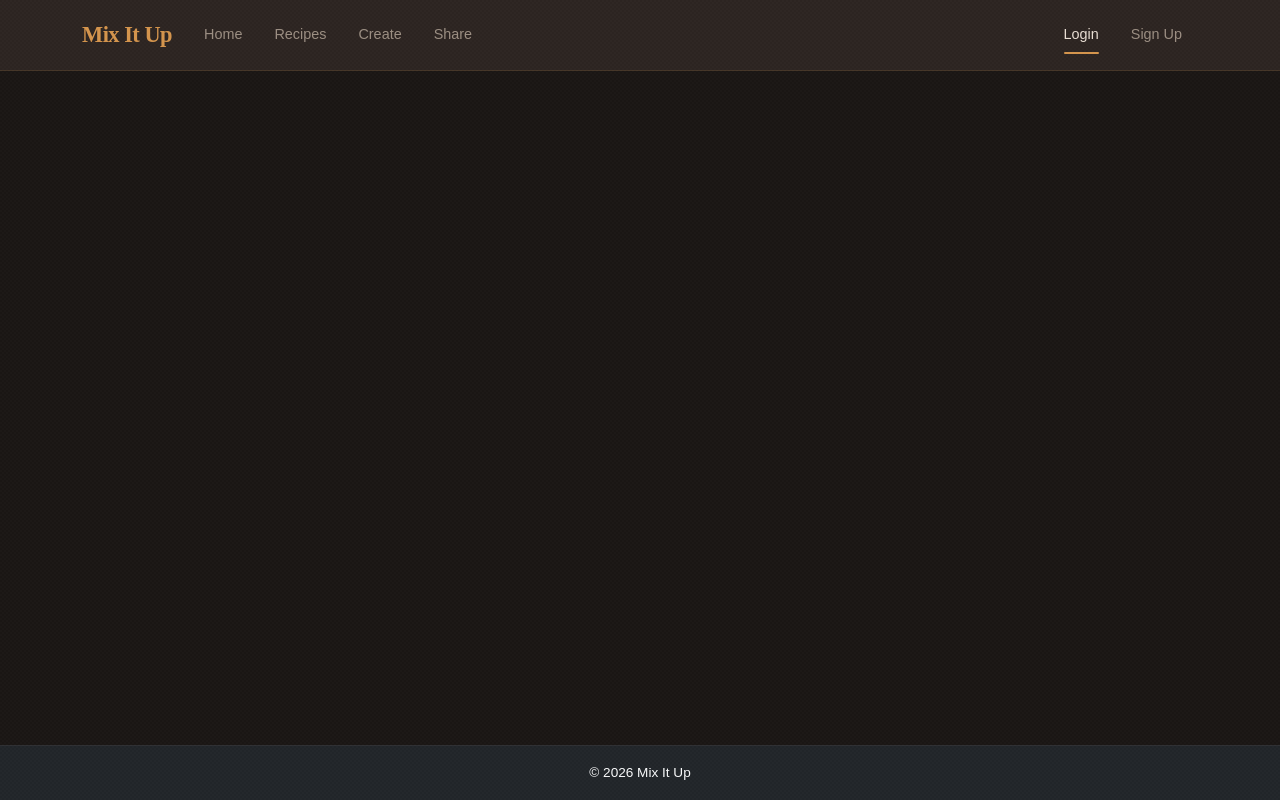
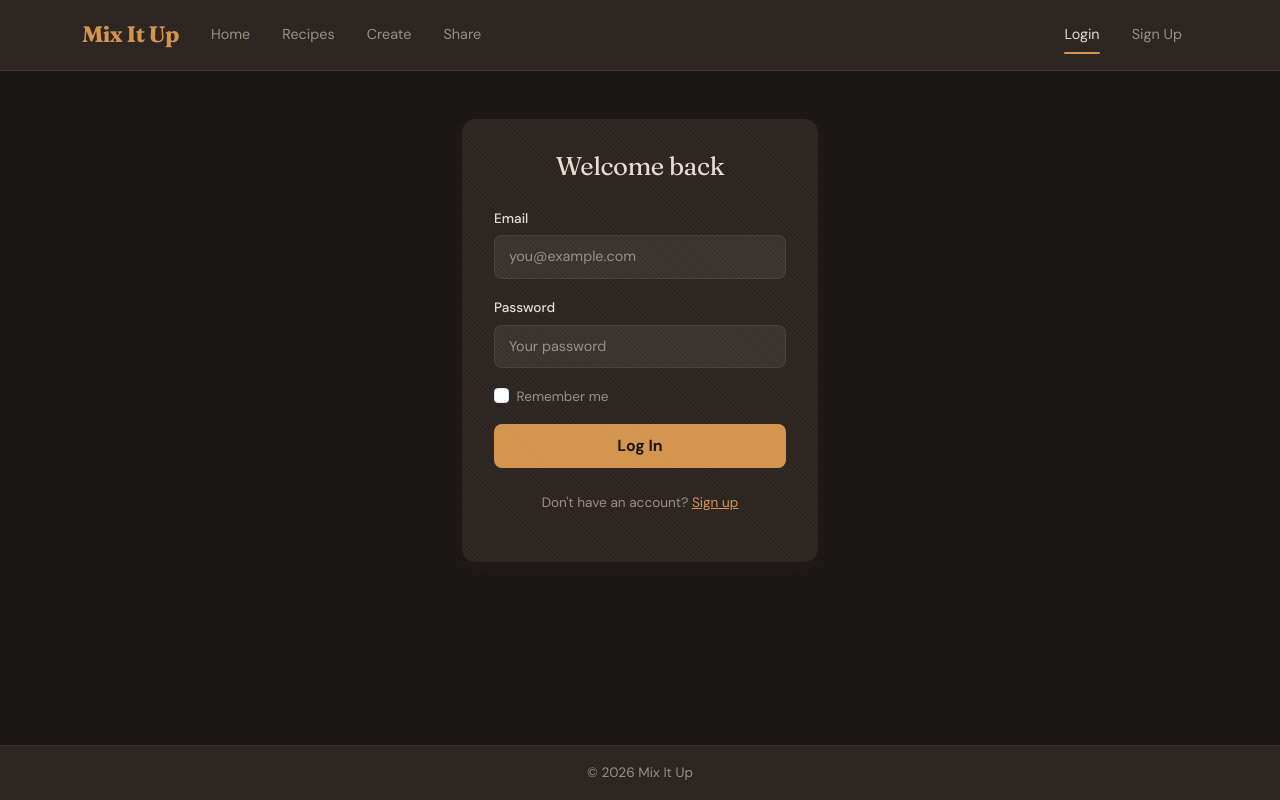
Before and after one commit to mangomaza/CITS5505-Group-Project, a Python web app: template app/templates/login.html in a window 1280 px wide. Run offline with Jinja, Linux system fonts and the light colour scheme; the template is opened without the code that fills it, so the values that code supplies are empty.

Commit message:
add login page

```diff
--- a/app/templates/login.html
+++ b/app/templates/login.html
@@ -3,13 +3,19 @@
 <head>
   <meta charset="UTF-8">
   <meta name="viewport" content="width=device-width, initial-scale=1.0">
-  <title>Login - Mix It Up</title>
+  <title>Login &mdash; Mix It Up</title>
+  <link rel="preconnect" href="https://fonts.googleapis.com">
+  <link rel="preconnect" href="https://fonts.gstatic.com" crossorigin>
+  <link href="https://fonts.googleapis.com/css2?family=Fraunces:opsz,wght@9..144,400;9..144,600;9..144,700&family=DM+Sans:wght@400;500;700&family=JetBrains+Mono:wght@400;500&display=swap" rel="stylesheet">
   <link href="https://cdn.jsdelivr.net/npm/bootstrap@5.3.3/dist/css/bootstrap.min.css" rel="stylesheet">
+  <link rel="stylesheet" href="https://cdn.jsdelivr.net/npm/bootstrap-icons@1.11.3/font/bootstrap-icons.min.css">
   <link rel="stylesheet" href="../static/css/style.css">
 </head>
 <body>
+
+  <!-- Navbar -->
   <header>
-    <nav class="navbar navbar-expand-lg navbar-dark bg-dark sticky-top">
+    <nav class="navbar navbar-expand-lg sticky-top">
       <div class="container">
         <a class="navbar-brand" href="index.html">Mix It Up</a>
         <button class="navbar-toggler" type="button" data-bs-toggle="collapse" data-bs-target="#navbarNav">
@@ -31,16 +37,45 @@
     </nav>
   </header>
 
-  <main class="container my-4">
-    <!-- page content goes here -->
+  <main class="container my-5">
+    <div class="row justify-content-center">
+      <div class="col-md-5 col-lg-4">
+
+        <div class="form-card">
+          <h2 class="text-center mb-4" style="font-size:1.6rem;">Welcome back</h2>
+
+          <form>
+            <div class="mb-3">
+              <label for="loginEmail" class="form-label">Email</label>
+              <input type="email" class="form-control" id="loginEmail" placeholder="you@example.com" required>
+            </div>
+            <div class="mb-3">
+              <label for="loginPassword" class="form-label">Password</label>
+              <input type="password" class="form-control" id="loginPassword" placeholder="Your password" required>
+            </div>
+            <div class="mb-3 form-check">
+              <input type="checkbox" class="form-check-input" id="rememberMe">
+              <label class="form-check-label" for="rememberMe" style="font-size:0.85rem; color:var(--mix-text-muted);">Remember me</label>
+            </div>
+            <button type="submit" class="btn btn-mix w-100">Log In</button>
+          </form>
+
+          <p class="text-center mt-4" style="font-size:0.85rem; color:var(--mix-text-muted);">
+            Don't have an account? <a href="signup.html">Sign up</a>
+          </p>
+        </div>
+
+      </div>
+    </div>
   </main>
 
-  <footer class="bg-dark text-light py-3 mt-auto">
+  <footer class="py-3 mt-auto">
     <div class="container text-center">
       <p class="mb-0">&copy; 2026 Mix It Up</p>
     </div>
   </footer>
 
   <script src="https://cdn.jsdelivr.net/npm/bootstrap@5.3.3/dist/js/bootstrap.bundle.min.js"></script>
+  <script src="../static/js/main.js"></script>
 </body>
 </html>
```
